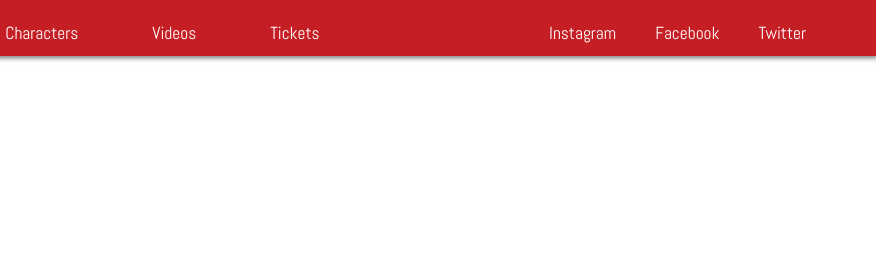
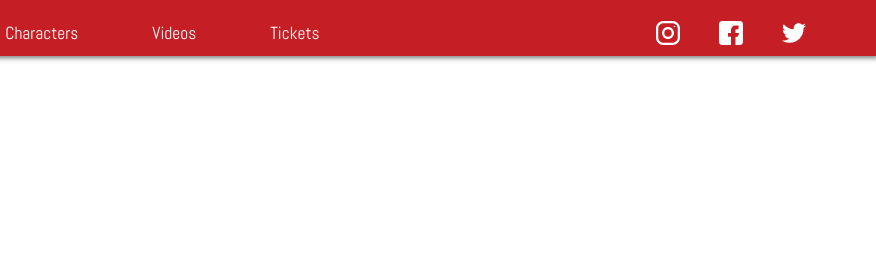
Before and after one commit to deguzman110/24-hour-project, a plain HTML site: page index.html in a window 1280 px wide. Shown: the top 280 px of the page, 404-1280 px from the left. Drawn offline with nearby package versions, Linux system fonts and the light colour scheme.

Commit message:
Added svg social media icons

```diff
--- a/index.html
+++ b/index.html
@@ -26,10 +26,54 @@
         <li><a href="index.html#tickets">Tickets</a></li>
       </ul>
       <ul id="socials">
-        <!-- svg icons to go here -->
-        <li><a href="https://www.instagram.com/missionimpossible/" target="_blank">Instagram</a></li>
-        <li><a href="https://www.facebook.com/missionimpossiblemovie/" target="_blank">Facebook</a></li>
-        <li><a href="https://twitter.com/MissionFilm" target="_blank">Twitter</a></li>
+
+        <li><a href="https://www.instagram.com/missionimpossible/" target="_blank">
+          <span id="instagram-icon">
+          <svg width="24px" height="24px" viewBox="0 0 512 512" version="1.1" xmlns="http://www.w3.org/2000/svg" xmlns:xlink="http://www.w3.org/1999/xlink">
+              <title>instagram</title>
+              <desc>Created with Sketch.</desc>
+              <defs></defs>
+              <g id="instagram" stroke="none" stroke-width="1" fill="none" fill-rule="evenodd">
+                  <g fill="#ffffff" fill-rule="nonzero">
+                      <path d="M352,0 L160,0 C71.648,0 0,71.648 0,160 L0,352 C0,440.352 71.648,512 160,512 L352,512 C440.352,512 512,440.352 512,352 L512,160 C512,71.648 440.352,0 352,0 Z M464,352 C464,413.76 413.76,464 352,464 L160,464 C98.24,464 48,413.76 48,352 L48,160 C48,98.24 98.24,48 160,48 L352,48 C413.76,48 464,98.24 464,160 L464,352 Z" id="Shape"></path>
+                      <path d="M256,128 C185.312,128 128,185.312 128,256 C128,326.688 185.312,384 256,384 C326.688,384 384,326.688 384,256 C384,185.312 326.688,128 256,128 Z M256,336 C211.904,336 176,300.096 176,256 C176,211.872 211.904,176 256,176 C300.096,176 336,211.872 336,256 C336,300.096 300.096,336 256,336 Z" id="Shape"></path>
+                      <circle id="Oval" cx="393.6" cy="118.4" r="17.056"></circle>
+                  </g>
+              </g>
+          </svg>
+          </span>
+        </a></li>
+
+        <li><a href="https://www.facebook.com/missionimpossiblemovie/" target="_blank">
+          <span id="facebook-icon">
+          <svg width="24px" height="24px" viewBox="0 0 512 512" version="1.1" xmlns="http://www.w3.org/2000/svg" xmlns:xlink="http://www.w3.org/1999/xlink">
+              <title>facebook</title>
+              <desc>Created with Sketch.</desc>
+              <defs></defs>
+              <g id="facebook" stroke="none" stroke-width="1" fill="none" fill-rule="evenodd">
+                  <g fill="#ffffff" fill-rule="nonzero" id="Shape">
+                      <path d="M448,0 L64,0 C28.704,0 0,28.704 0,64 L0,448 C0,483.296 28.704,512 64,512 L256,512 L256,336 L192,336 L192,256 L256,256 L256,192 C256,138.976 298.976,96 352,96 L416,96 L416,176 L384,176 C366.336,176 352,174.336 352,192 L352,256 L432,256 L400,336 L352,336 L352,512 L448,512 C483.296,512 512,483.296 512,448 L512,64 C512,28.704 483.296,0 448,0 Z"></path>
+                  </g>
+              </g>
+          </svg>
+          </span>
+        </a></li>
+
+        <li><a href="https://twitter.com/MissionFilm" target="_blank">
+          <span id="twitter-icon">
+          <svg width="24px" height="24px" viewBox="0 0 512 512" version="1.1" xmlns="http://www.w3.org/2000/svg" xmlns:xlink="http://www.w3.org/1999/xlink">
+              <!-- Generator: Sketch 51.1 (57501) - http://www.bohemiancoding.com/sketch -->
+              <title>twitter</title>
+              <desc>Created with Sketch.</desc>
+              <defs></defs>
+              <g id="twitter" stroke="none" stroke-width="1" fill="none" fill-rule="evenodd">
+                  <g transform="translate(0.000000, 48.000000)" fill="#ffffff" fill-rule="nonzero" id="Shape">
+                      <path d="M512,49.248 C492.96,57.6 472.672,63.136 451.52,65.824 C473.28,52.832 489.888,32.416 497.696,7.808 C477.408,19.904 455.008,28.448 431.136,33.216 C411.872,12.704 384.416,0 354.464,0 C296.352,0 249.568,47.168 249.568,104.992 C249.568,113.312 250.272,121.312 252,128.928 C164.736,124.672 87.52,82.848 35.648,19.136 C26.592,34.848 21.28,52.832 21.28,72.192 C21.28,108.544 40,140.768 67.904,159.424 C51.04,159.104 34.496,154.208 20.48,146.496 C20.48,146.816 20.48,147.232 20.48,147.648 C20.48,198.656 56.864,241.024 104.576,250.784 C96.032,253.12 86.72,254.24 77.056,254.24 C70.336,254.24 63.552,253.856 57.184,252.448 C70.784,294.016 109.376,324.576 155.264,325.568 C119.552,353.504 74.208,370.336 25.12,370.336 C16.512,370.336 8.256,369.952 -5.68434189e-14,368.896 C46.496,398.88 101.6,416 161.024,416 C354.176,416 459.776,256 459.776,117.312 C459.776,112.672 459.616,108.192 459.392,103.744 C480.224,88.96 497.728,70.496 512,49.248 Z"></path>
+                  </g>
+              </g>
+          </svg>
+          </span>
+        </a></li>
       </ul>
     </nav>
   <img id="hero" src="images/hero-image.jpg">
--- a/styles/style.css
+++ b/styles/style.css
@@ -125,6 +125,22 @@ nav ul, nav li {
   padding: 0 5rem;
   text-align: center;
   word-spacing: 2.5rem;
+}
+
+#socials svg:hover {
+  transform: scale(1.25);
+}
+
+#instagram-icon:hover path, #instagram-icon:hover circle {
+  fill: #FFFFFF;
+}
+
+#facebook-icon:hover path {
+  fill: #3B5998;
+}
+
+#twitter-icon:hover path {
+  fill: #1DA1F2;
 }
 
 /* hero image */
```
Also changed, not shown: images/facebook.svg, images/instagram.svg, images/twitter.svg.
